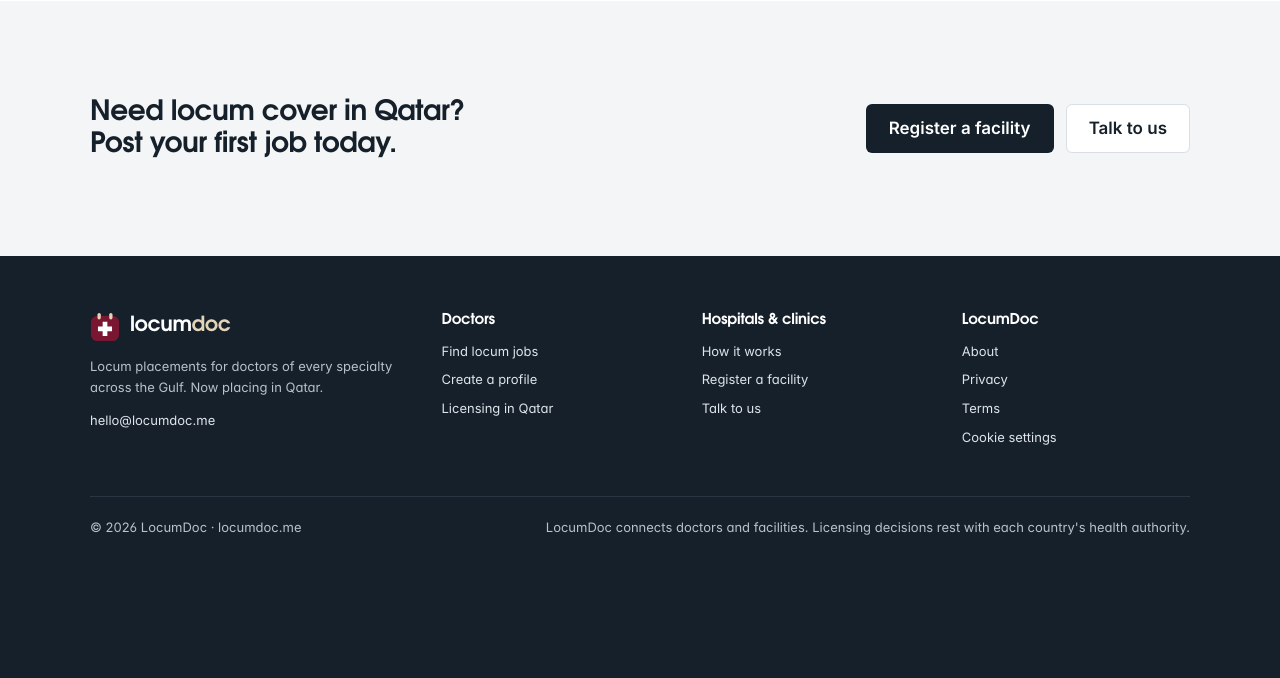
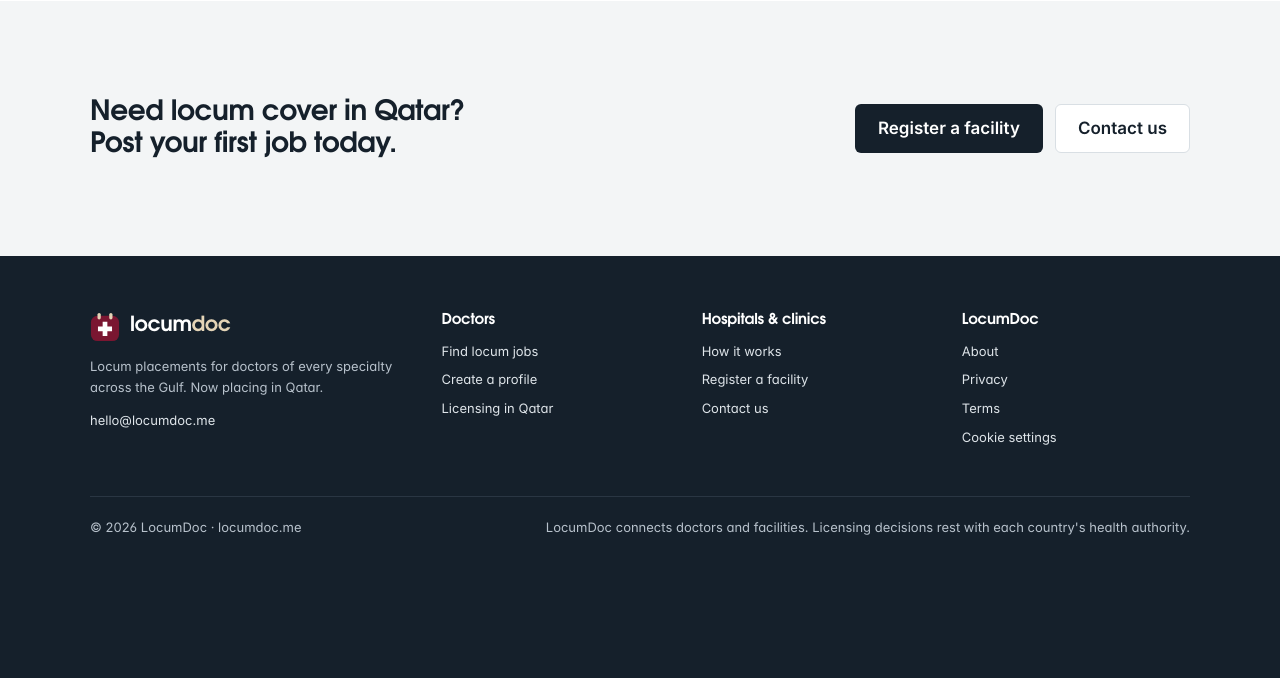
Before and after one commit to yassinelgebeily9/locumdoc, a Flask app: page / in a window 1280 px wide. Shown: the part 3445-4123 px from the top of the page. Run offline with Flask 3, Linux system fonts and the light colour scheme.

Commit message:
Rename 'Talk to us' to 'Contact us'
Co-Authored-By: Claude Opus 5.5 <noreply@anthropic.com>
Claude-Session: https://claude.ai/code/session_01DV4wxzqYCoerpeWRUMkk1p

```diff
--- a/locumdoc/templates/base.html
+++ b/locumdoc/templates/base.html
@@ -108,7 +108,7 @@
         <ul>
           <li><a href="{{ url_for('public.for_facilities') }}">{{ _('How it works') }}</a></li>
           <li><a href="{{ url_for('auth.join_facility') }}">{{ _('Register a facility') }}</a></li>
-          <li><a href="{{ url_for('public.contact') }}">{{ _('Talk to us') }}</a></li>
+          <li><a href="{{ url_for('public.contact') }}">{{ _('Contact us') }}</a></li>
         </ul>
       </div>
       <div>
--- a/locumdoc/templates/public/contact.html
+++ b/locumdoc/templates/public/contact.html
@@ -4,7 +4,7 @@
 {% block sticky_cta %}{% endblock %}
 {% block main %}
 <div class="wrap page-head">
-  <h1>{{ _('Talk to us') }}</h1>
+  <h1>{{ _('Contact us') }}</h1>
   <p>{{ _('Hiring in Qatar, a doctor with a question, or interested in another Gulf country? We reply within one working day.') }}</p>
 </div>
 <div class="wrap content grid-main">
--- a/locumdoc/templates/public/country_soon.html
+++ b/locumdoc/templates/public/country_soon.html
@@ -16,7 +16,7 @@
       <p>{{ _("Create your profile now and tick %(country)s under preferred countries. When facilities there start posting, you'll already be in their search results.", country=_(country.name)) }}</p>
       <div class="form-actions">
         <a class="btn btn-primary" href="{{ url_for('auth.join_doctor') }}">{{ _('Create a doctor profile') }}</a>
-        <a class="btn btn-outline" href="{{ url_for('public.contact') }}">{{ _('Hiring in %(country)s? Talk to us', country=_(country.name)) }}</a>
+        <a class="btn btn-outline" href="{{ url_for('public.contact') }}">{{ _('Hiring in %(country)s? Contact us', country=_(country.name)) }}</a>
       </div>
     {% endif %}
   </div>
--- a/locumdoc/templates/public/error.html
+++ b/locumdoc/templates/public/error.html
@@ -17,7 +17,7 @@
     <a href="{{ url_for('public.jobs') }}">{{ _('Find locum jobs') }}</a>
     <a href="{{ url_for('public.for_facilities') }}">{{ _('For hospitals & clinics') }}</a>
     <a href="{{ url_for('public.country', slug='qatar') }}">{{ _('Licensing in Qatar') }}</a>
-    <a href="{{ url_for('public.contact') }}">{{ _('Talk to us') }}</a>
+    <a href="{{ url_for('public.contact') }}">{{ _('Contact us') }}</a>
   </nav>
   {% endif %}
   <div class="form-actions">
--- a/locumdoc/templates/public/for_facilities.html
+++ b/locumdoc/templates/public/for_facilities.html
@@ -4,7 +4,7 @@
 {% block sticky_cta %}{% if not current_user %}
 <div class="sticky-cta" data-sticky-cta>
   <a class="btn btn-primary" href="{{ url_for('auth.join_facility') }}">{{ _('Register your facility') }}</a>
-  <a class="btn btn-outline" href="{{ url_for('public.contact') }}">{{ _('Talk to us') }}</a>
+  <a class="btn btn-outline" href="{{ url_for('public.contact') }}">{{ _('Contact us') }}</a>
 </div>{% endif %}{% endblock %}
 {% block main %}
 <section class="hero">
@@ -15,7 +15,7 @@
       <p class="lede">{{ _("Post locum jobs, receive applications with CVs attached, and search a directory of doctors who've told you their specialty, availability and DHP licensing status up front.") }}</p>
       <div class="hero-ctas" data-hero-cta>
         <a class="btn btn-primary btn-lg" href="{{ url_for('auth.join_facility') }}">{{ _('Register your facility') }}</a>
-        <a class="btn btn-outline btn-lg" href="{{ url_for('public.contact') }}">{{ _('Talk to us first') }}</a>
+        <a class="btn btn-outline btn-lg" href="{{ url_for('public.contact') }}">{{ _('Contact us first') }}</a>
       </div>
     </div>
     <div class="panel panel-pad">
--- a/locumdoc/templates/public/home.html
+++ b/locumdoc/templates/public/home.html
@@ -121,7 +121,7 @@
     <h2>{{ _('Need locum cover in Qatar? Post your first job today.') }}</h2>
     <div class="hero-ctas">
       <a class="btn btn-ink btn-lg" href="{{ url_for('auth.join_facility') }}">{{ _('Register a facility') }}</a>
-      <a class="btn btn-outline btn-lg" href="{{ url_for('public.contact') }}">{{ _('Talk to us') }}</a>
+      <a class="btn btn-outline btn-lg" href="{{ url_for('public.contact') }}">{{ _('Contact us') }}</a>
     </div>
   </div>
 </section>
```
